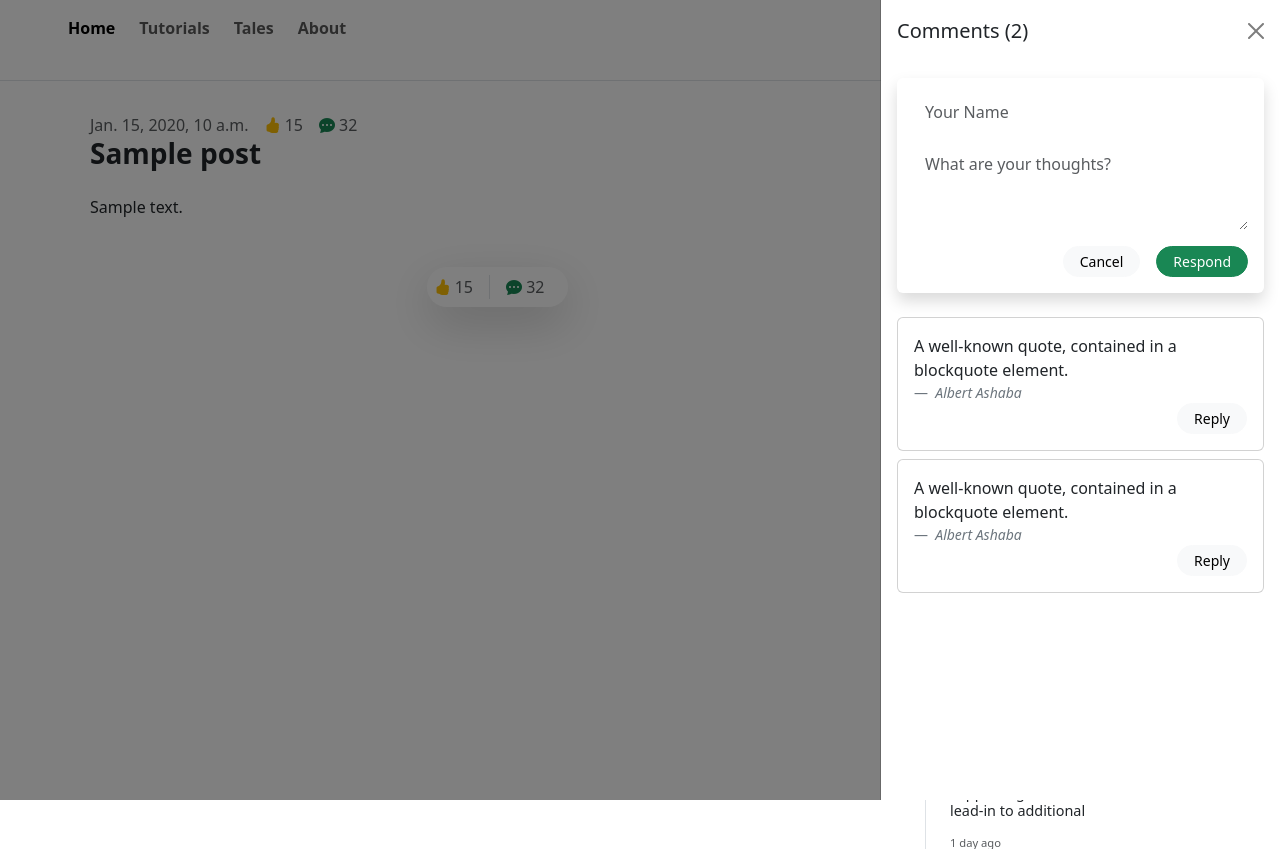
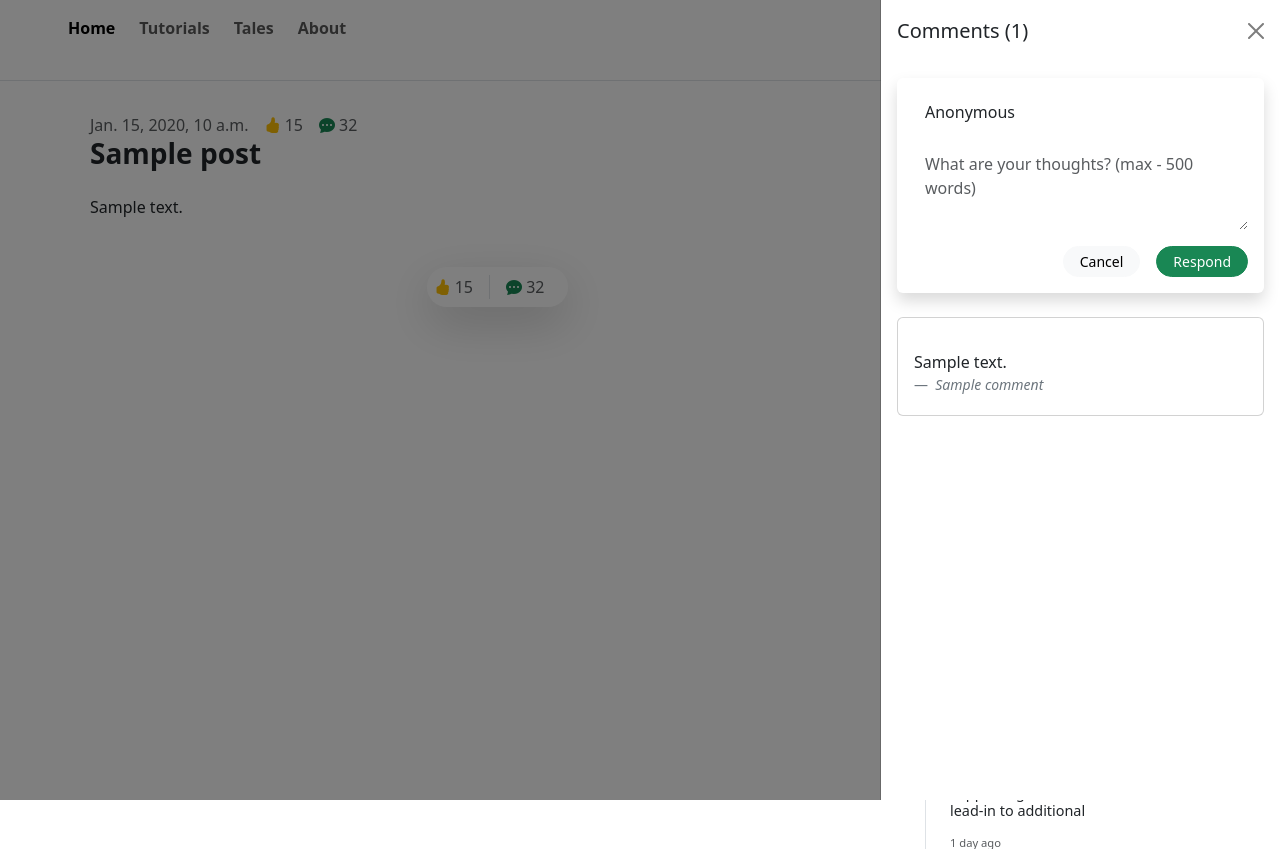
Before and after one commit to TrippleA-Ashaba/blog, a Django app: template blog/templates/blog/single_post.html in a window 1280 px wide, after a click on "32". Shown: the top 849 px of the page. Run offline with Django 4.2, Linux system fonts and the light colour scheme; the template is opened without the code that fills it: most values are stand-ins (such as "Sample title", 1, 10 or a date in 2020).

Commit message:
add comment model and comments

```diff
--- a/blog/templates/blog/single_post.html
+++ b/blog/templates/blog/single_post.html
@@ -146,7 +146,7 @@
 		aria-labelledby="offcanvasWithBothOptionsLabel"
 	>
 		<div class="offcanvas-header">
-			<h5 class="offcanvas-title" id="offcanvasWithBothOptionsLabel">Comments (2)</h5>
+			<h5 class="offcanvas-title" id="offcanvasWithBothOptionsLabel">Comments ({{num}})</h5>
 			<button
 				type="button"
 				class="btn-close"
@@ -156,13 +156,19 @@
 		</div>
 		<div class="offcanvas-body">
 			<div class="mb-4">
-				<form action="" class="shadow rounded p-3">
+				<form action="" method="post" class="shadow rounded p-3">
+					{% csrf_token %}
 					<div class="mb-3">
 						<input
 							type="text"
 							class="form-control border-0"
 							id="exampleFormControlInput1"
-							placeholder="Your Name"
+							placeholder="Your Name (Anonymous)"
+							value="Anonymous"
+							name="name"
+							minlength="5"
+							maxlength="25"
+							required
 						/>
 					</div>
 					<div class="mb-3">
@@ -170,7 +176,10 @@
 							class="form-control border-0"
 							id="exampleFormControlTextarea1"
 							rows="3"
-							placeholder="What are your thoughts?"
+							placeholder="What are your thoughts? (max - 500 words)"
+							name="content"
+							maxlength="500"
+							required
 						></textarea>
 					</div>
 					<div class="d-flex d-grid gap-3 justify-content-end">
@@ -184,34 +193,18 @@
 				</form>
 			</div>
 			<div>
+				{% for comment in comments %}
 				<div class="card mb-2">
 					<div class="card-body mb-0">
-						<blockquote class="blockquote mb-0 fs-6">
-							<p>A well-known quote, contained in a blockquote element.</p>
+						<blockquote class="blockquote mb-1 fs-6">
+							<p>{{ comment.content |linebreaks }}</p>
 							<footer class="blockquote-footer">
-								<cite title="Source Title">Albert Ashaba</cite>
+								<cite title="Source Title">{{ comment.name }}</cite>
 							</footer>
 						</blockquote>
-
-						<div class="d-flex d-grid gap-3 justify-content-end">
-							<a class="btn btn-sm btn-light rounded-pill px-3" href=""> Reply </a>
-						</div>
 					</div>
 				</div>
-				<div class="card mb-2">
-					<div class="card-body mb-0">
-						<blockquote class="blockquote mb-0 fs-6">
-							<p>A well-known quote, contained in a blockquote element.</p>
-							<footer class="blockquote-footer">
-								<cite title="Source Title">Albert Ashaba</cite>
-							</footer>
-						</blockquote>
-
-						<div class="d-flex d-grid gap-3 justify-content-end">
-							<a class="btn btn-sm btn-light rounded-pill px-3" href=""> Reply </a>
-						</div>
-					</div>
-				</div>
+				{% endfor %}
 			</div>
 		</div>
 	</div>
```
Also changed, not shown: blog/admin.py (+8 -1 lines), blog/forms.py (added, +13 -0 lines), blog/models.py (+3 -8 lines), blog/views.py (+17 -3 lines), blog/migrations/0002_comment.py (added), blog/migrations/0003_comment_parent.py (added), blog/migrations/0004_remove_comment_parent.py (added), db.sqlite3.
